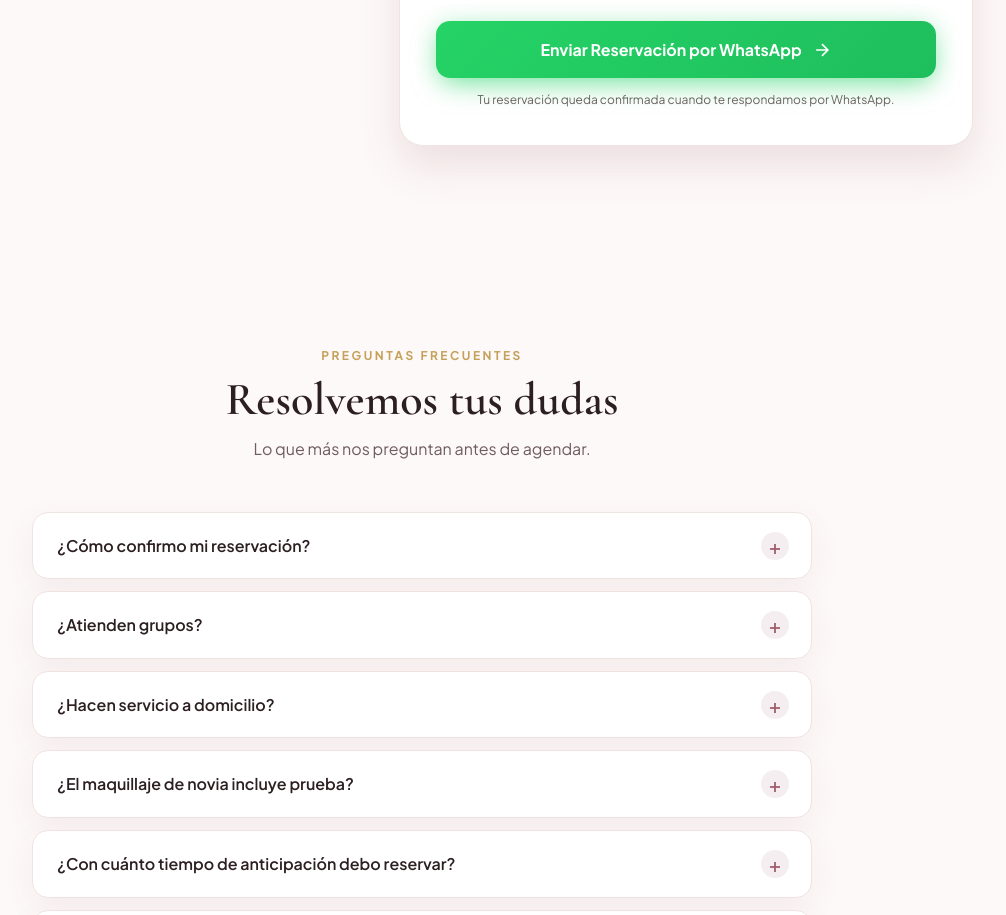
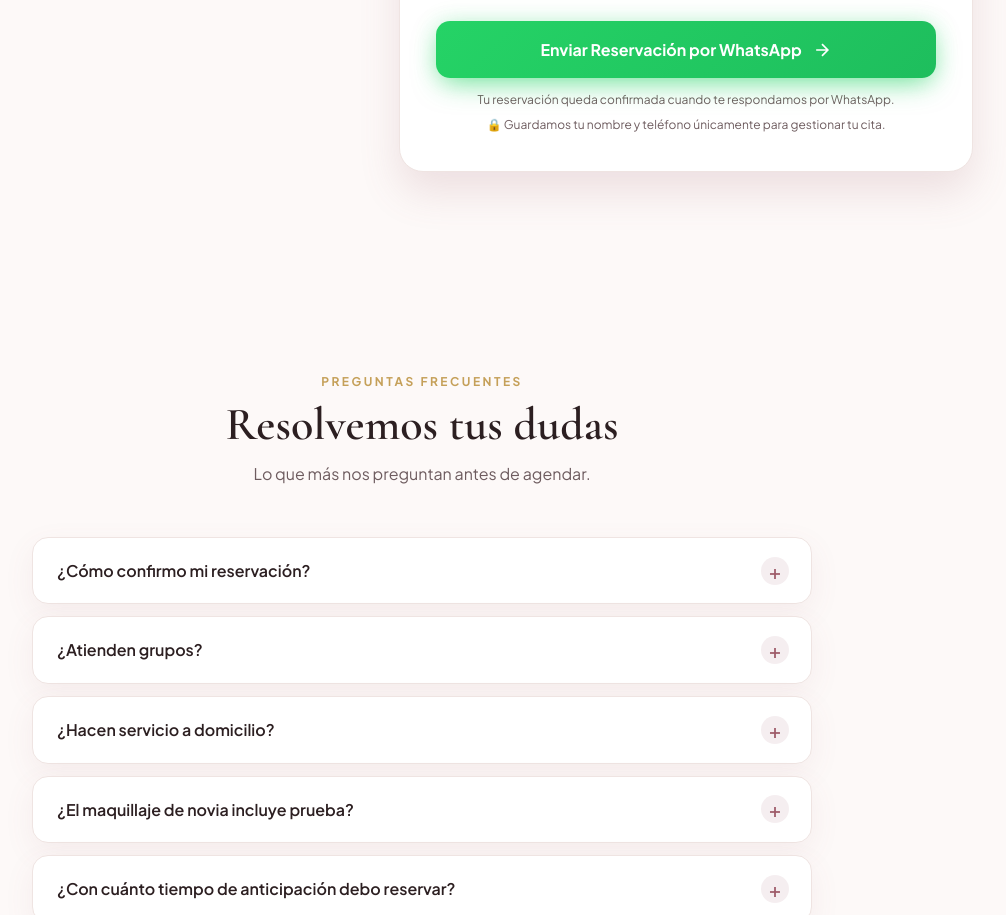
Before and after one commit to edgarnnel/pagina-web-jou, a plain HTML site: page index.html in a window 1280 px wide. Shown: the part 3986-4901 px from the top of the page, without its empty margins (218-1224 px from the left). Drawn offline with nearby package versions, Linux system fonts and the light colour scheme.

Commit message:
auto: cambios 2026-11-13 13:37
Co-Authored-By: Claude Opus 5.5 <noreply@anthropic.com>

```diff
--- a/estilos.css
+++ b/estilos.css
@@ -955,6 +955,10 @@ body {
   color: var(--text-muted);
 }
 
+.form-privacidad {
+  margin-top: 6px;
+}
+
 /* Confirmación después de enviar */
 .form-exito {
   text-align: center;
--- a/index.html
+++ b/index.html
@@ -23,7 +23,7 @@
   <link rel="preconnect" href="https://fonts.gstatic.com" crossorigin>
   <link href="https://fonts.googleapis.com/css2?family=Cinzel:wght@400&family=Cormorant+Garamond:ital,wght@0,500;0,600;0,700;1,500;1,600&family=Plus+Jakarta+Sans:wght@300;400;500;600;700&display=swap" rel="stylesheet">
 
-  <link rel="stylesheet" href="estilos.css?v=8">
+  <link rel="stylesheet" href="estilos.css?v=9">
 </head>
 <body>
 
@@ -423,6 +423,7 @@
             <svg width="20" height="20" viewBox="0 0 24 24" fill="none" stroke="currentColor" stroke-width="2"><path d="M5 12h14M12 5l7 7-7 7"/></svg>
           </button>
           <p class="form-nota">Tu reservación queda confirmada cuando te respondamos por WhatsApp.</p>
+          <p class="form-nota form-privacidad">🔒 Guardamos tu nombre y teléfono únicamente para gestionar tu cita.</p>
         </form>
 
         <!-- Mensaje después de enviar -->
```
